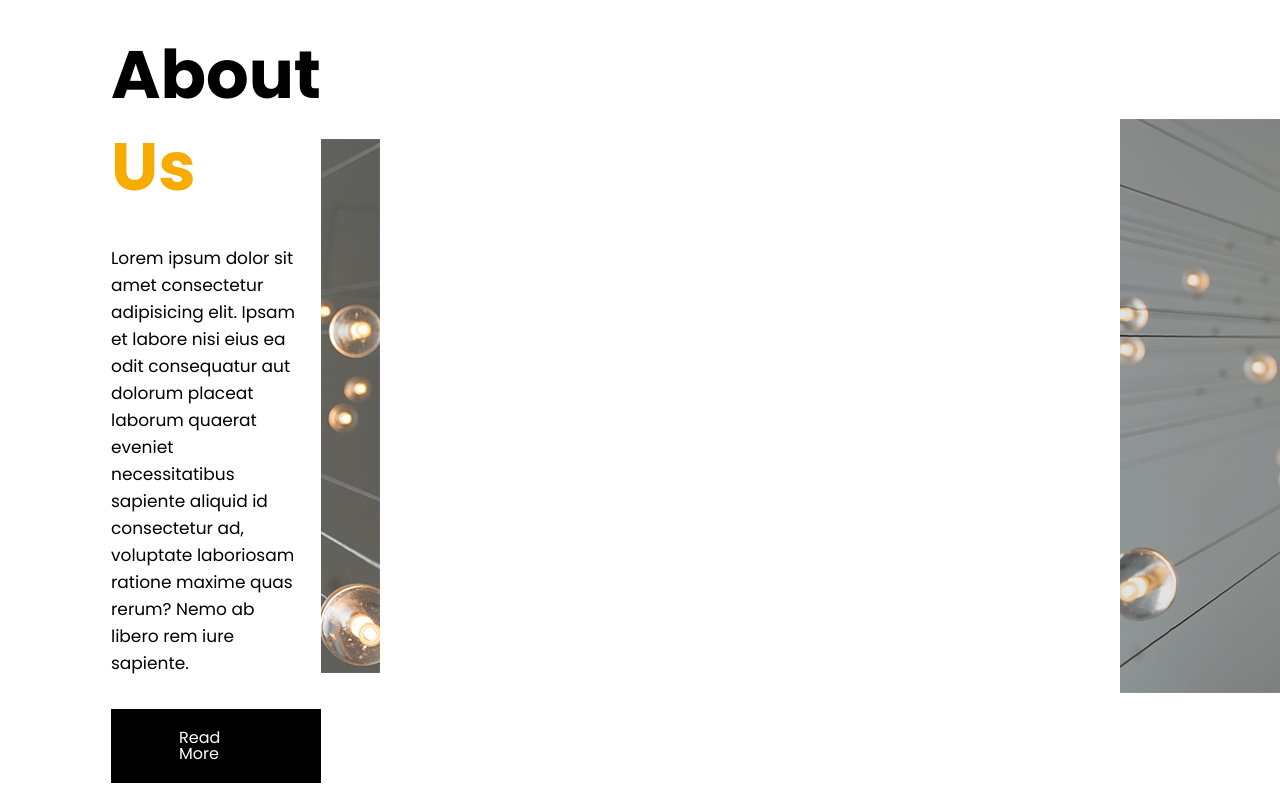
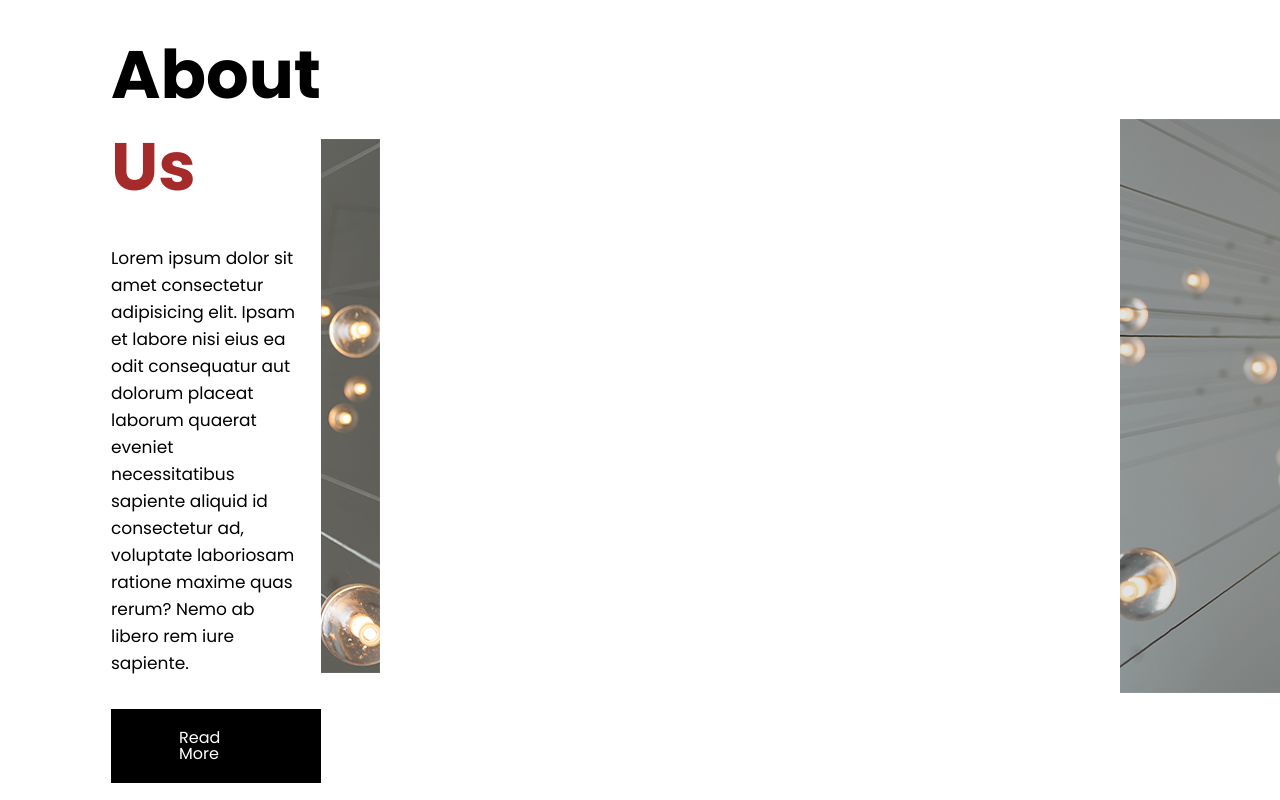
Before and after one commit to Avijit109/project, a plain HTML site: page index.html in a window 1280 px wide. Shown: the part 1100-1900 px from the top of the page. Drawn offline with Linux system fonts and the light colour scheme; files whose address does not match are found by name.

Commit message:
changes in html and css

```diff
--- a/css/style.css
+++ b/css/style.css
@@ -1,7 +1,7 @@
 /* -----poppins-------- */
 @import url('https://fonts.googleapis.com/css2?family=Poppins:ital,wght@0,100;0,200;0,300;0,400;0,500;0,600;0,700;0,800;0,900;1,100;1,200;1,300;1,400;1,500;1,600;1,700;1,800;1,900&display=swap');
 
-
+/* ---common section start------- */
 *{
     padding: 0;
     margin: 0;
@@ -28,7 +28,8 @@ a{
     font-family: poppins;
 }
 .heading h2 span{
-    color: #f8ac00;
+    /* color: #f8ac00; */
+    color: brown;
 }
 .heading p{
     font-size: 17px;
--- a/index.html
+++ b/index.html
@@ -4,7 +4,7 @@
 <head>
     <meta charset="UTF-8">
     <meta name="viewport" content="width=device-width, initial-scale=1.0">
-    <title>limelight</title>
+    <title>limeligh</title>
     <!-- -----cust css link------- -->
     <link rel="stylesheet" href="css/style.css">
     <!-- -----font awesome cdn link------- -->
```
